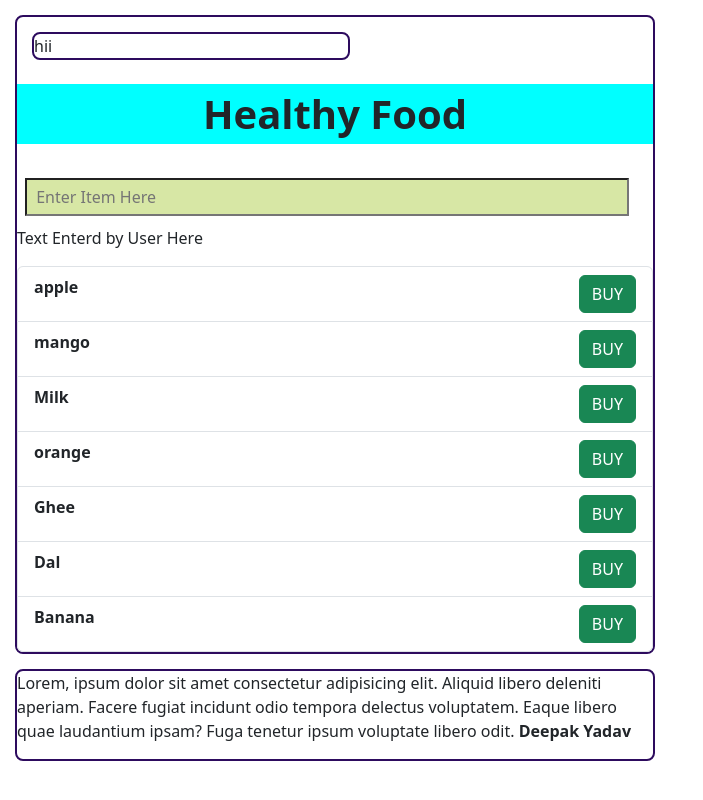
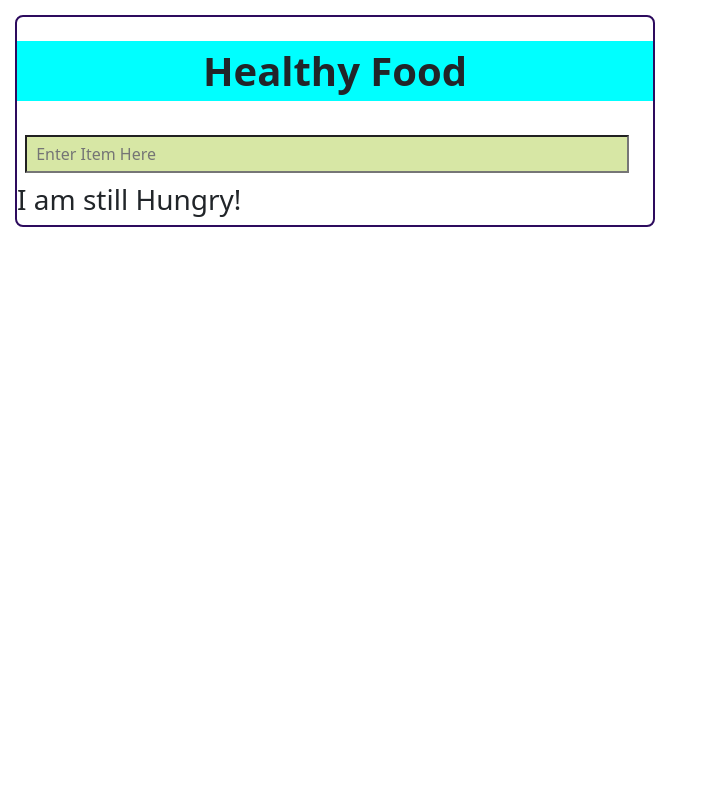
Before and after one commit to Deepak-Yadav01/React-and-Redux, a React (Vite) app in the folder 05_Props-in-react/05_Props-in-react/: page / in a window 1280 px wide. Shown: the whole page, without its empty margins (0-703 px from the left). Built offline with nearby package versions, Linux system fonts and the light colour scheme.

Commit message:
Handling Event => OnKeyDown

```diff
--- a/05_Props-in-react/05_Props-in-react/src/App.jsx
+++ b/05_Props-in-react/05_Props-in-react/src/App.jsx
@@ -7,47 +7,38 @@
 import { useState } from "react";
 
 function App() {
-  let foodItems = ["apple", "mango", "Milk", "orange", "Ghee", "Dal", "Banana"];
+  let [foodItems, setfooditems] = useState([]);
 
   // let textStateArr = useState();
   // let textStateVal = textStateArr[0];
   // let setTextStateMethod = textStateArr[1];
 
-
-  // let textStateArr = useState("Text Enterd by User Here");
-  // let textToShow = textStateArr[0];
-  // let setTextState = textStateArr[1];
-
   // destructured  method of usestate
 
-    let [textToShow, setTextState] =useState("Text Enterd by User Here")
-  console.log(`Current value of textToShow : ${textToShow}`);
-
-
-
-  // let textToShow = "Text enterd by User";
+  let [textToShow, setTextState] = useState("Text Enterd by User Here");
 
   // let foodItems = [];
-    const handleOnChange = () => {
-        console.log(event.target.value);
-        setTextState(event.target.value);
+  const onKeyDown = (event) => {
+    if (event.key === 'Enter') {
+      let newFoodItem = event.target.value;
+      let newItems = [...foodItems, newFoodItem];
+      setfooditems(newItems);
+
     }
+  };
 
   return (
     <>
       <Container>
-      <Container>hii</Container>
         <h1 className="text-center fw-bold my-4 food-heading">Healthy Food</h1>
-       <FoodInput handleOnChange={handleOnChange}></FoodInput>
-       <p>{textToShow}</p>
+        <FoodInput handleKeyDown={onKeyDown}></FoodInput>
         <ErrorMsg items={foodItems}></ErrorMsg>
         <FoodItems items={foodItems}></FoodItems>
       </Container>
 
-    <Container>
+      {/* <Container>
       <p>Lorem, ipsum dolor sit amet consectetur adipisicing elit. Aliquid libero deleniti aperiam. Facere fugiat incidunt odio tempora delectus voluptatem. Eaque libero quae laudantium ipsam? Fuga tenetur ipsum voluptate libero odit. <b>Deepak Yadav</b></p>
-    </Container>
-
+    </Container> */}
     </>
   );
 }
--- a/05_Props-in-react/05_Props-in-react/src/Components/FoodInput.jsx
+++ b/05_Props-in-react/05_Props-in-react/src/Components/FoodInput.jsx
@@ -1,12 +1,12 @@
 import styles from "./FoodInput.module.css";
 
-const FoodInput = ({handleOnChange}) => {
+const FoodInput = ({handleKeyDown}) => {
 
   return (
     <div>
       <input type="text" placeholder=' Enter Item Here'
       className={styles.foodInput}
-      onChange={handleOnChange}
+      onKeyDown={handleKeyDown}
       />
     </div>
   )
```
Lines whose indentation alone changed are shown as unchanged.
